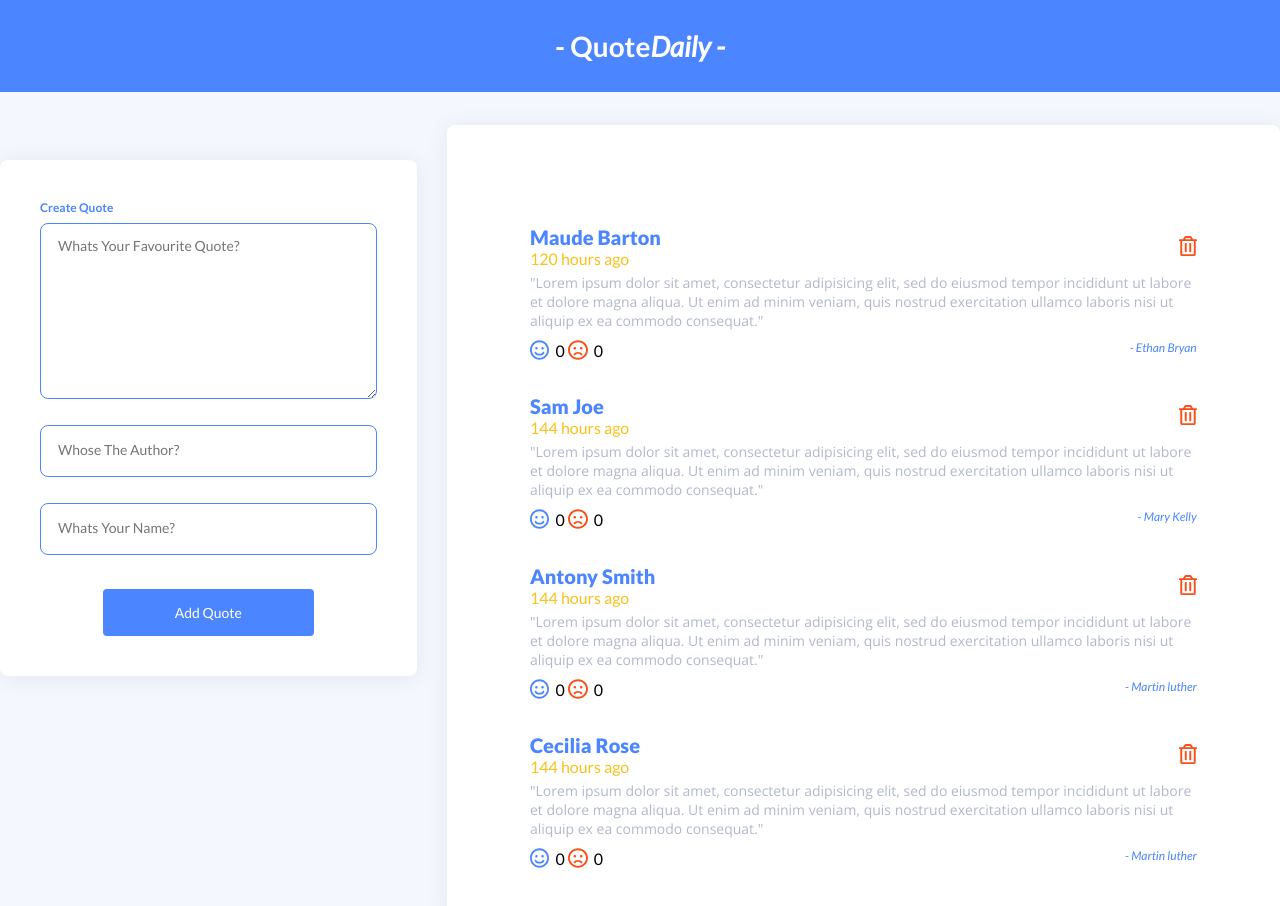
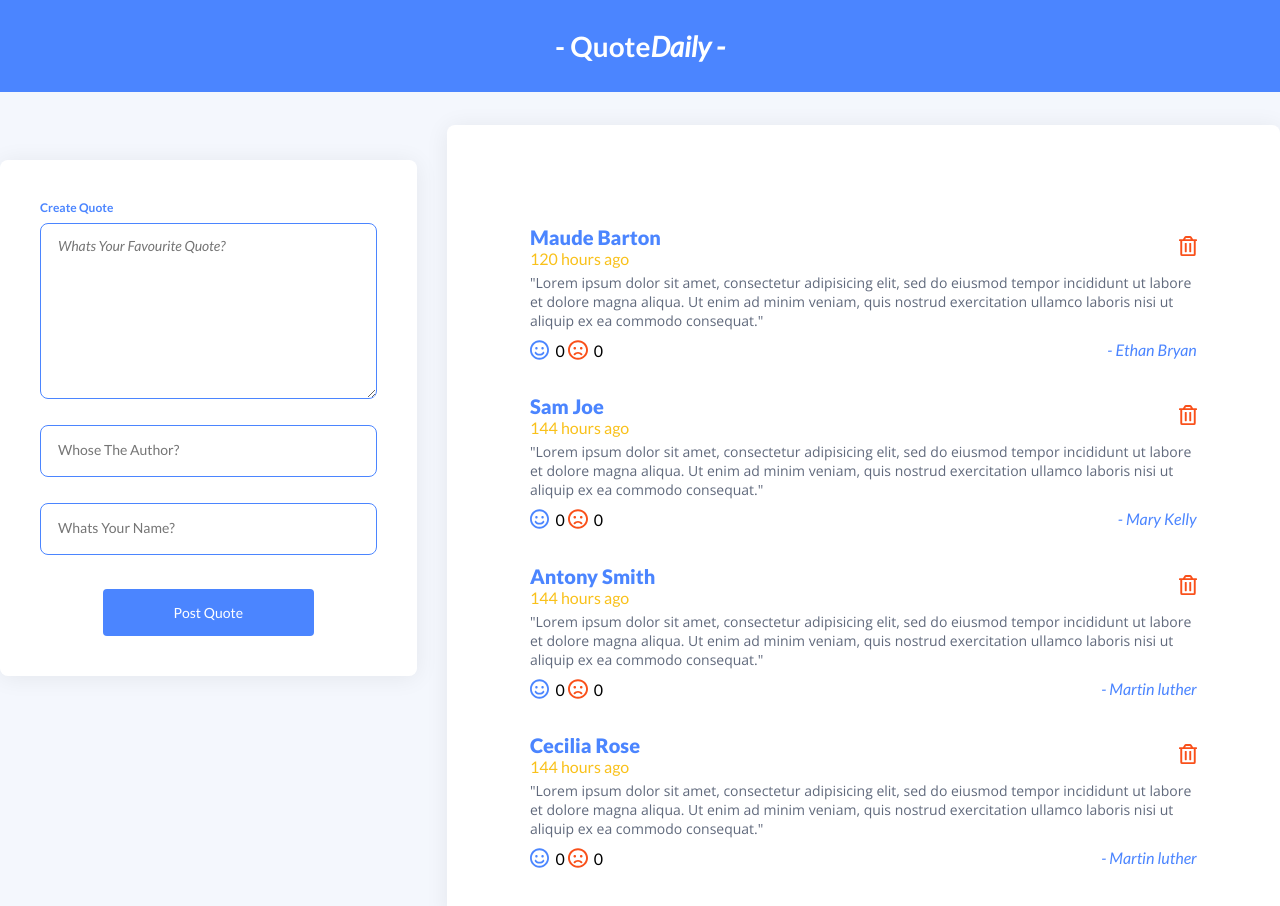
Before and after one commit to imekenye/Quotes-generator, an Angular app: page / in a window 1280 px wide. Shown: the top 906 px of the page. Built offline with nearby package versions, Linux system fonts and the light colour scheme.

Commit message:
Clean code

```diff
--- a/src/app/quote-details/quote-details.component.scss
+++ b/src/app/quote-details/quote-details.component.scss
@@ -20,7 +20,7 @@
   width: 100%;
   height: 100%;
   font-size: 1.4rem;
-  color: #B1B8C9;
+  color: rgb(96, 105, 124);
   font-family: 'Open Sans', sans-serif;
   margin-bottom: 1rem;
 }
@@ -46,8 +46,9 @@
 
 .author {
   color: #4B85FF;
-  font-size: 1.2rem;
+  font-size: 1.6rem;
   font-style: italic;
+
 }
 
 .bottom-area {
--- a/src/app/quote-form/quote-form.component.html
+++ b/src/app/quote-form/quote-form.component.html
@@ -1,23 +1,23 @@
 <form class="form-group" (ngSubmit)='submitQuote()' #quoteForm='ngForm'>
   <div class="textarea-heading">Create Quote</div>
-  <textarea class="inputfield" rows="20" cols="50" placeholder="Whats Your Favourite Quote?" id="description" [(ngModel)]="newQuote.quote"
-    name="quote" #quote="ngModel" required></textarea>
-  <div *ngIf="!quote.valid && quote.touched" class="alert">
+  <textarea class="inputfield" rows="20" cols="50" placeholder="Whats Your Favourite Quote?" id="description"
+    [(ngModel)]="newQuote.quote" name="quote" #quote="ngModel" required></textarea>
+  <div *ngIf="!quote.dirty && quote.touched" class="alert">
     <p> Input is Required!</p>
   </div>
 
   <input class="inputfield" name="author" type="text" placeholder="Whose The Author?" id="author"
     [(ngModel)]="newQuote.author" #author="ngModel" required>
-  <div *ngIf="!author.valid && author.touched" class="alert">
+  <div *ngIf="!author.dirty && author.touched" class="alert">
     <p> Input is Required!</p>
   </div>
 
 
   <input class="inputfield" id="publisher" name="publisher" type="text" placeholder="Whats Your Name?"
     [(ngModel)]="newQuote.publisher" #publisher="ngModel" required>
-  <div *ngIf="!publisher.valid && publisher.touched" class="alert">
+  <div *ngIf="!publisher.dirty && publisher.touched" class="alert">
     <p> Input is Required!</p>
   </div>
 
-  <button type="Submit" class="btn-quote">Add Quote</button>
+  <button type="Submit" class="btn-quote">Post Quote</button>
 </form>
--- a/src/app/quote-form/quote-form.component.scss
+++ b/src/app/quote-form/quote-form.component.scss
@@ -1,3 +1,5 @@
+$PrimaryDark:#296AEB;
+
 .form-group {
   width: 100%;
   height: 65%;
@@ -36,6 +38,10 @@ textarea {
   padding-left: 1.7rem;
   margin: 0;
 
+  &::placeholder {
+    font-style: italic;
+  }
+
 }
 
 input {
@@ -60,6 +66,12 @@ button {
   font-size: 1.4rem;
   border: none;
   border-radius: .4rem;
+  transition: .3s ease;
+
+  &:hover {
+    background-color: $PrimaryDark;
+    cursor: pointer;
+  }
 }
 
 .alert {
--- a/src/app/quote-form/quote-form.component.ts
+++ b/src/app/quote-form/quote-form.component.ts
@@ -1,4 +1,4 @@
-import { Component, OnInit, EventEmitter, Output } from "@angular/core";
+import { Component, OnInit, Output, EventEmitter } from "@angular/core";
 import { Quote } from "../quote";
 
 @Component({
--- a/src/app/quote/quote.component.ts
+++ b/src/app/quote/quote.component.ts
@@ -1,4 +1,4 @@
-import { Component, Input, OnInit } from "@angular/core";
+import { Component, OnInit } from "@angular/core";
 import { Quote } from "../quote";
 
 @Component({
@@ -7,7 +7,8 @@ import { Quote } from "../quote";
   styleUrls: ["./quote.component.scss"]
 })
 export class QuoteComponent implements OnInit {
-  @Input() quote: Quote;
+  public show: boolean = false;
+  public buttonName: any = "Show";
   quotes = [
     new Quote(
       1,
@@ -38,6 +39,13 @@ export class QuoteComponent implements OnInit {
       new Date(2019, 2, 19)
     )
   ];
+
+  addNewQuote(quote) {
+    let quoteLength = this.quotes.length;
+    quote.id = quoteLength + 1;
+    this.quotes.unshift(quote);
+  }
+
   deleteQuote(isComplete, index) {
     if (isComplete) {
       let toDelete = confirm(
@@ -49,11 +57,6 @@ export class QuoteComponent implements OnInit {
     }
   }
 
-  addNewQuote(quote) {
-    let quoteLength = this.quotes.length;
-    quote.id = quoteLength + 1;
-    this.quotes.push(quote);
-  }
   constructor() {}
 
   ngOnInit() {}
```
